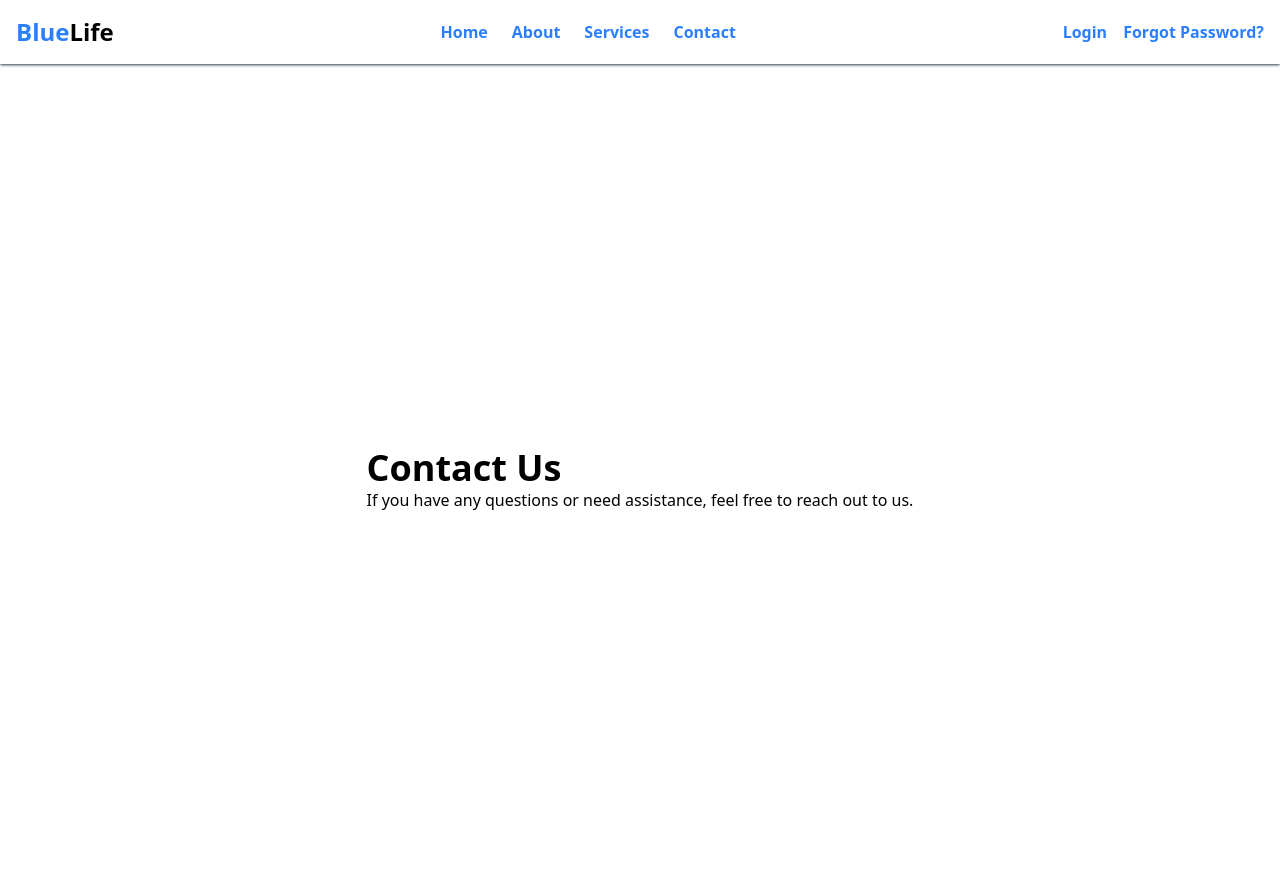
After one commit to Grealishgit/BlueLife-Hospital, a PHP site: page /contact.php in a window 1280 px wide. The commit adds this page. Run offline with PHP 8.4, Linux system fonts and the light colour scheme.

Commit message:
Update navbar links to point to correct pages; add Contact and Services pages with relevant content

```diff
--- a/app/Views/navbar.php
+++ b/app/Views/navbar.php
@@ -5,8 +5,8 @@
     <ul class="md:flex hidden space-x-6">
         <li><a href="index.php" class="text-blue-500 font-semibold hover:text-blue-200">Home</a></li>
         <li><a href="about.php" class="text-blue-500 font-semibold hover:text-blue-200">About</a></li>
-        <li><a href="#" class="text-blue-500 font-semibold hover:text-blue-200">Services</a></li>
-        <li><a href="#" class="text-blue-500 font-semibold hover:text-blue-200">Contact</a></li>
+        <li><a href="services.php" class="text-blue-500 font-semibold hover:text-blue-200">Services</a></li>
+        <li><a href="contact.php" class="text-blue-500 font-semibold hover:text-blue-200">Contact</a></li>
     </ul>
     <div class="flex items-center space-x-4">
         <a href="#" onclick="openModal()" class="text-blue-500 font-semibold hover:text-blue-200">Login</a>
--- /dev/null
+++ b/contact.php
@@ -0,0 +1,23 @@
+<!DOCTYPE html>
+<html lang="en">
+
+<head>
+    <meta charset="UTF-8">
+    <meta name="viewport" content="width=device-width, initial-scale=1.0">
+    <script src="https://cdn.jsdelivr.net/npm/@tailwindcss/browser@4"></script>
+    <title>Contact Us - BlueLife Hospital</title>
+</head>
+
+<body>
+    <?php include 'app/Views/navbar.php'; ?>
+
+    <div class="mt-20 flex w-full items-center justify-center min-h-screen">
+        <div class="flex flex-col">
+            <h1 class="text-4xl font-bold">Contact Us</h1>
+            <p>If you have any questions or need assistance, feel free to reach out to us.</p>
+        </div>
+
+    </div>
+</body>
+
+</html>
```
Also changed, not shown: services.php (added, +24 -0 lines).
